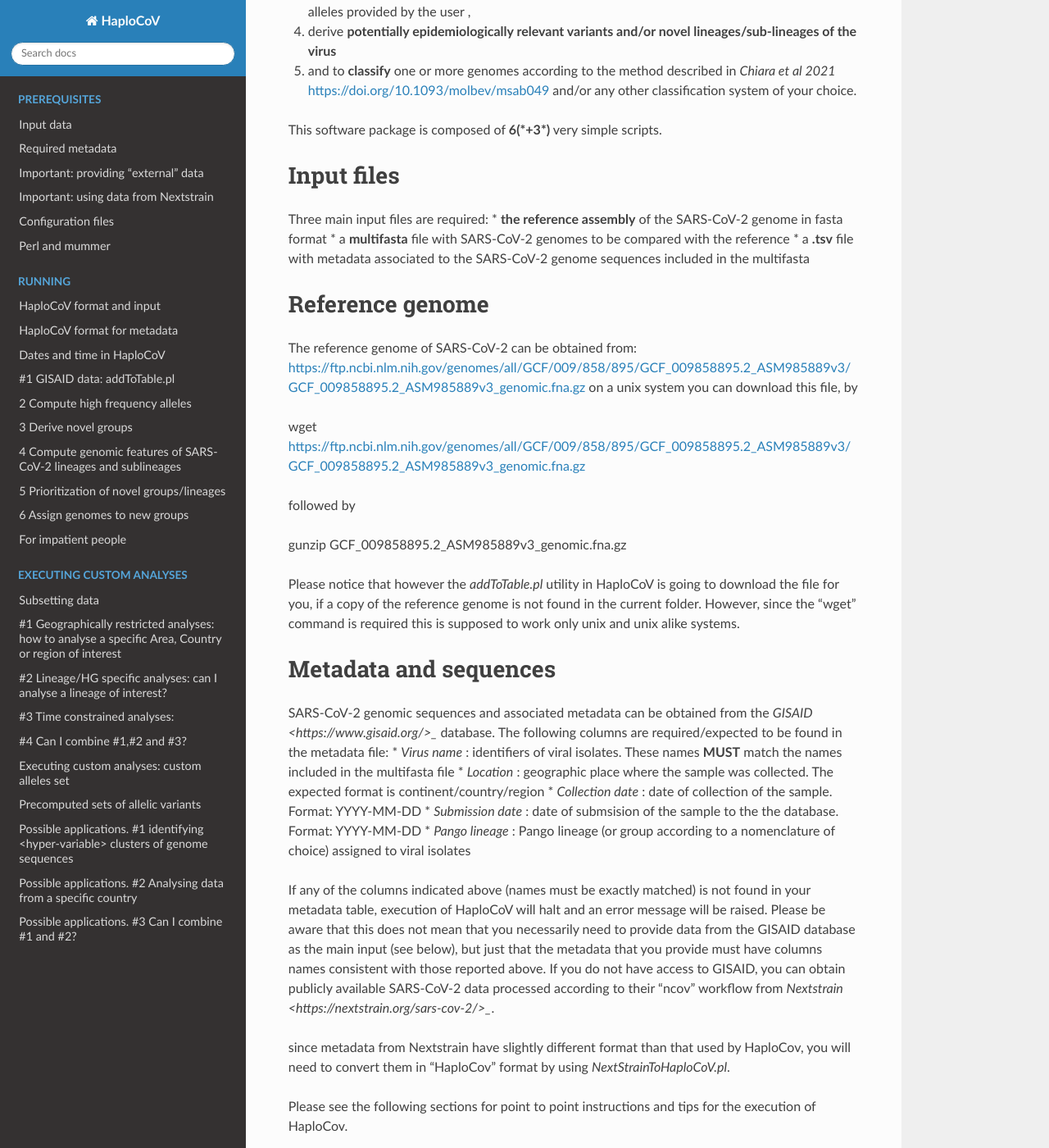
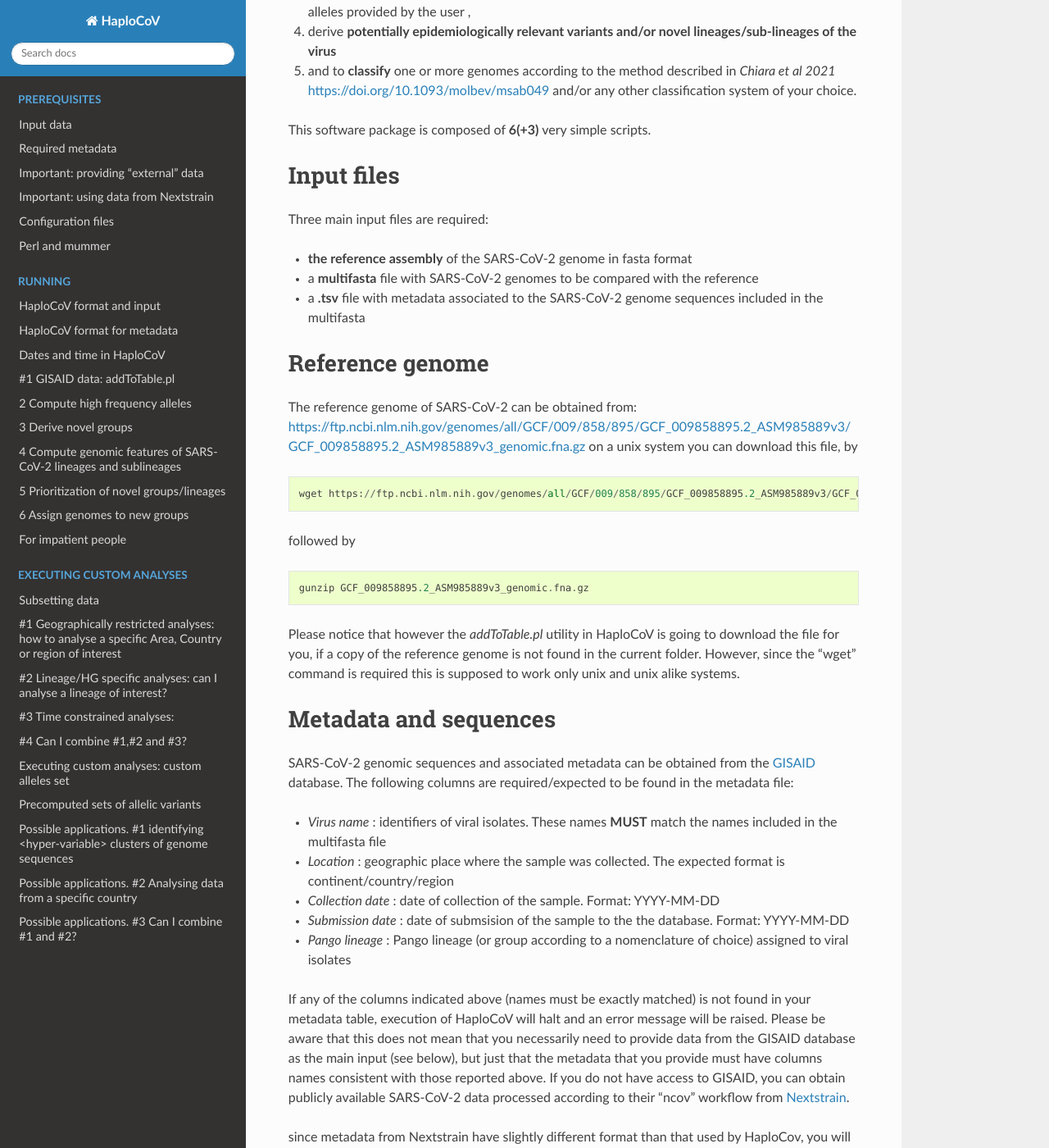
Before and after one commit to matteo14c/HaploCoV, a Sphinx documentation site: the page built from docs/source/index.rst, in a window 1280 px wide and 1400 px high, scrolled down 301 px. Shown: the whole window at 82% size. Built offline with Sphinx 7.4.7 and the Read the Docs theme 2.0.0, drawn with Linux system fonts in a browser that asks for light colours.

Commit message:
Update index.rst

```diff
--- a/docs/source/index.rst
+++ b/docs/source/index.rst
@@ -14,12 +14,13 @@ Welcome to HaploCoV's documentation!
 4. derive **potentially epidemiologically relevant variants and/or novel lineages/sub-lineages of the virus**
 5. and to **classify** one or more genomes according to the method described in *Chiara et al 2021* https://doi.org/10.1093/molbev/msab049 and/or any other classification system of your choice.
 
-This software package is composed of **6(*+3*)** very simple scripts.
+This software package is composed of **6(+3)** very simple scripts.
 
 Input files
 ===========
 
 Three main input files are required:
+
 * **the reference assembly** of the SARS-CoV-2 genome in fasta format
 * a **multifasta** file with SARS-CoV-2 genomes to be compared with the reference
 * a **.tsv** file with metadata associated to the SARS-CoV-2 genome sequences included in the multifasta
@@ -32,20 +33,21 @@ on a unix system you can download this file, by
 
 ::
 
-wget https://ftp.ncbi.nlm.nih.gov/genomes/all/GCF/009/858/895/GCF_009858895.2_ASM985889v3/GCF_009858895.2_ASM985889v3_genomic.fna.gz
+ wget https://ftp.ncbi.nlm.nih.gov/genomes/all/GCF/009/858/895/GCF_009858895.2_ASM985889v3/GCF_009858895.2_ASM985889v3_genomic.fna.gz
 
 followed by
 
 ::
 
-gunzip GCF_009858895.2_ASM985889v3_genomic.fna.gz
+ gunzip GCF_009858895.2_ASM985889v3_genomic.fna.gz
 
 
 Please notice that however the *addToTable.pl* utility in HaploCoV is going to download the file for you, if a copy of the reference genome is not found in the current folder. However, since the "wget" command is required this is supposed to work only unix and unix alike systems.
 
 Metadata and sequences
 ======================
-SARS-CoV-2 genomic sequences and associated metadata can be obtained from the `GISAID <https://www.gisaid.org/>_` database. The following columns are required/expected to be found in the metadata file:
+SARS-CoV-2 genomic sequences and associated metadata can be obtained from the `GISAID <https://www.gisaid.org/>`_ database. The following columns are required/expected to be found in the metadata file:
+
 * *Virus name* : identifiers of viral isolates. These names **MUST** match the names included in the multifasta file
 * *Location* : geographic place where the sample was collected. The expected format is continent/country/region
 * *Collection date* : date of collection of the sample. Format: YYYY-MM-DD
@@ -53,7 +55,7 @@ SARS-CoV-2 genomic sequences and associated metadata can be obtained from the `G
 * *Pango lineage* : Pango lineage (or group according to a nomenclature of choice) assigned to viral isolates
 
 If any of the columns indicated above (names must be exactly matched) is not found in your metadata table, execution of HaploCoV will halt and an error message will be raised. Please be aware that this does not mean that you necessarily need to provide data from the GISAID database as the main input (see below), but just that the metadata that you provide must have columns names consistent with those reported above.
-If you do not have access to GISAID, you can obtain publicly available SARS-CoV-2 data processed according to their "ncov" workflow from `Nextstrain <https://nextstrain.org/sars-cov-2/>_`.
+If you do not have access to GISAID, you can obtain publicly available SARS-CoV-2 data processed according to their "ncov" workflow from `Nextstrain <https://nextstrain.org/sars-cov-2/>`_.
 
 .. warning::
 since metadata from Nextstrain have slightly different format than that used by HaploCov, you will need to convert them in "HaploCov" format by using *NextStrainToHaploCoV.pl*.
```
